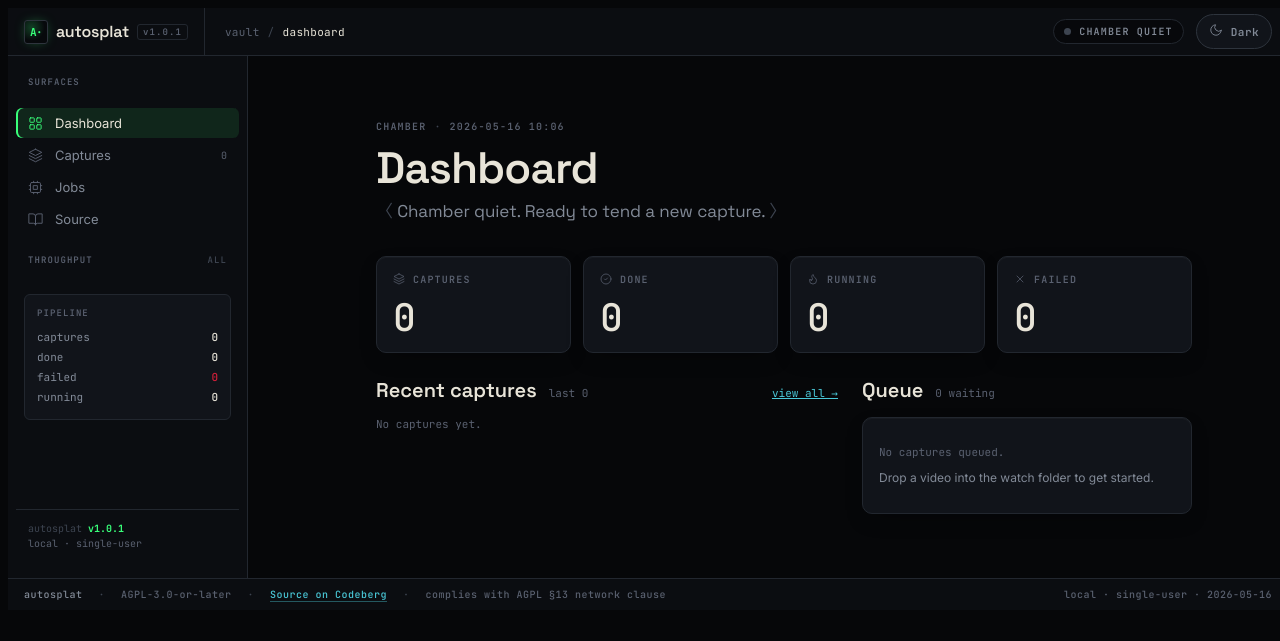
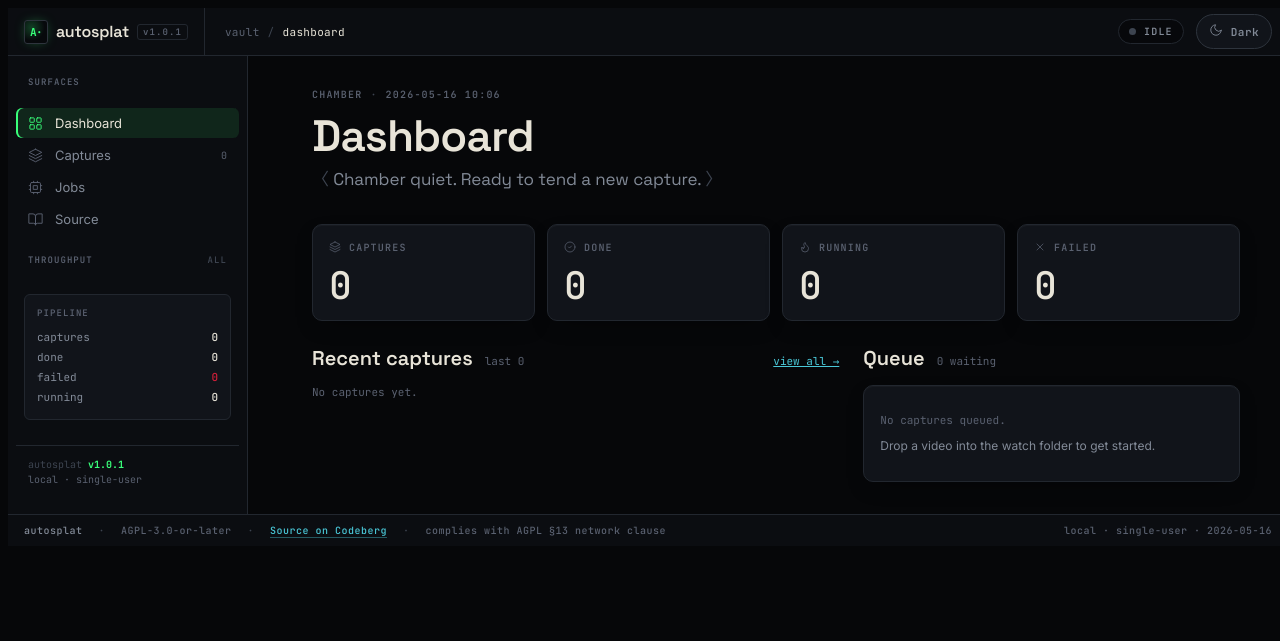
Before and after one commit to johannes-kaindl/autosplat, a FastAPI app: page / in a window 1280 px wide. Shown: the top 641 px of the page. Run offline with FastAPI, Linux system fonts and the light colour scheme; some libraries are stand-ins or nearby versions.

Commit message:
fix(webui-p2.7): nested as-main-inner wrapper bug — outer poll-region, inner padding; pip text chamber quiet → idle
Co-Authored-By: Claude Sonnet 4.6 <noreply@anthropic.com>

```diff
--- a/pipeline/src/autosplat/webui/static/css/autosplat.css
+++ b/pipeline/src/autosplat/webui/static/css/autosplat.css
@@ -366,6 +366,9 @@
   overflow-y: auto;
   position: relative;
 }
+/* .as-poll-region — outer HTMX-polling wrapper without padding.
+   Inner content uses .as-main-inner for layout-padding.
+   Pattern: Page-Template outer = as-poll-region, Partial inner = as-main-inner. */
 .as-main-inner { padding: var(--space-6) var(--space-7) var(--space-6) var(--space-8); max-width: 1280px; }
 
 .as-page-head { margin-bottom: var(--space-6); }
--- a/pipeline/src/autosplat/webui/templates/base.html
+++ b/pipeline/src/autosplat/webui/templates/base.html
@@ -49,7 +49,7 @@
   {% else %}
     <span class="as-pip idle">
       <span class="dot"></span>
-      <span>chamber quiet</span>
+      <span>idle</span>
     </span>
   {% endif %}
 
--- a/pipeline/src/autosplat/webui/templates/dashboard.html
+++ b/pipeline/src/autosplat/webui/templates/dashboard.html
@@ -7,7 +7,7 @@
 
 {% block content %}
 {%- from "_macros.html" import stat_tile -%}
-<div class="as-main-inner"
+<div class="as-poll-region"
      hx-get="/partials/dashboard"
      hx-trigger="every 3s"
      hx-swap="outerHTML">
```
